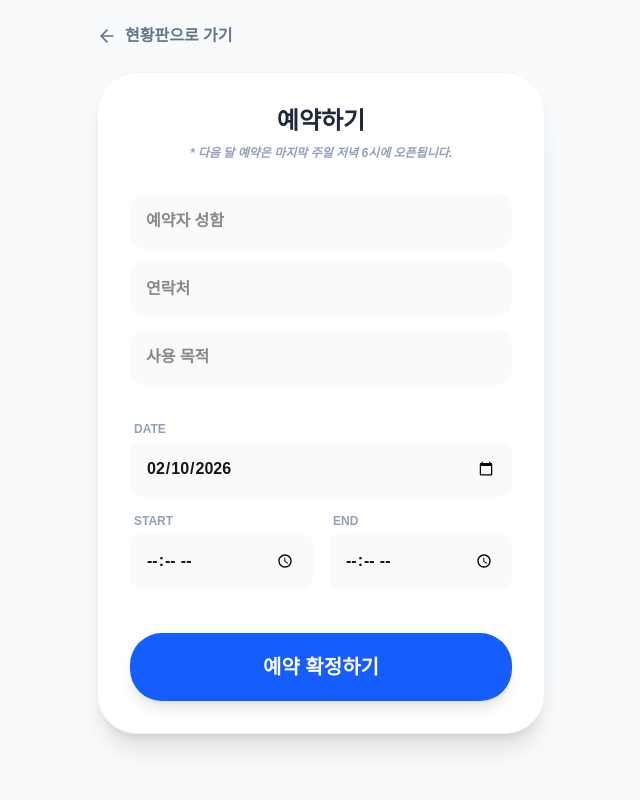
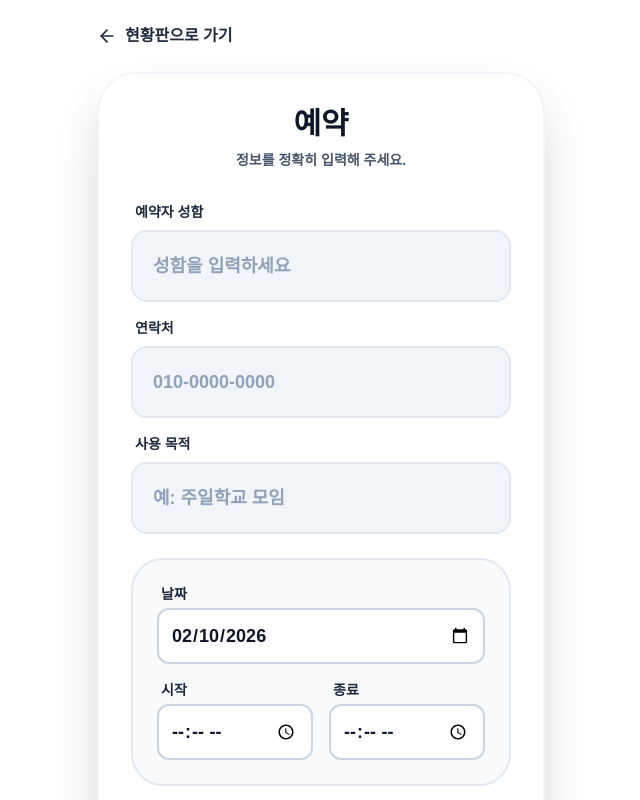
Before and after one commit to aucklandonnuri/onnuri-reserve, a Next.js app: page /reserve in a window 1280 px wide. Shown: the top 800 px of the page, without its empty margins (319-959 px from the left). Built offline with nearby package versions, Linux system fonts and the light colour scheme; no server answers.

Commit message:
UI 색감 개선 및 문구 최종 수정

```diff
--- a/app/reserve/page.tsx
+++ b/app/reserve/page.tsx
@@ -25,7 +25,6 @@ function ReserveContent() {
   const handleSubmit = async (e: React.FormEvent) => {
     e.preventDefault();
 
-    // 1. [예약 오픈 기간 제한] 매월 마지막 주일 저녁 6시 오픈 로직
     const today = new Date();
     const targetDate = new Date(formData.date);
 
@@ -34,31 +33,27 @@ function ReserveContent() {
     const targetMonth = targetDate.getMonth();
     const targetYear = targetDate.getFullYear();
 
-    // 이번 달보다 미래의 예약을 시도하는지 체크
     const isFutureMonth = (targetYear > thisYear) || (targetYear === thisYear && targetMonth > thisMonth);
 
     if (isFutureMonth) {
       const lastDayOfThisMonth = new Date(thisYear, thisMonth + 1, 0);
       const lastSunday = new Date(lastDayOfThisMonth);
       lastSunday.setDate(lastDayOfThisMonth.getDate() - lastDayOfThisMonth.getDay());
-      lastSunday.setHours(18, 0, 0, 0); // 저녁 6시 설정
+      lastSunday.setHours(18, 0, 0, 0);
 
-      // 다음 달 예약인데 아직 오픈 전인 경우
       if ((targetYear === thisYear && targetMonth === thisMonth + 1) || (thisMonth === 11 && targetMonth === 0)) {
         if (today < lastSunday) {
           const monthNames = ["1월", "2월", "3월", "4월", "5월", "6월", "7월", "8월", "9월", "10월", "11월", "12월"];
-          alert(`⚠️ ${monthNames[targetMonth]} 예약은 이번 달 마지막 주일(5일 전후) 저녁 6시부터 가능합니다.`);
+          // [수정완료] (5일 전후) 문구를 완전히 삭제했습니다.
+          alert(`⚠️ ${monthNames[targetMonth]} 예약은 이번 달 마지막 주일 저녁 6시부터 가능합니다.`);
           return;
         }
-      }
-      // 두 달 뒤 이상인 경우 무조건 차단
-      else {
+      } else {
         alert('⚠️ 예약은 한 달 단위로만 미리 가능합니다.');
         return;
       }
     }
 
-    // 2. [시간 역전 방지] 숫자로 변환하여 비교
     const startNum = parseInt(formData.startTime.replace(':', ''));
     const endNum = parseInt(formData.endTime.replace(':', ''));
 
@@ -72,7 +67,6 @@ function ReserveContent() {
     const startISO = `${formData.date}T${formData.startTime}:00`;
     const endISO = `${formData.date}T${formData.endTime}:00`;
 
-    // 3. [중복 체크] 현재 날짜의 해당 홀 예약 조회
     const { data: existing } = await supabase
       .from('bookings')
       .select('start_time, end_time')
@@ -90,11 +84,10 @@ function ReserveContent() {
     });
 
     if (isOverlapping) {
-      alert('⚠️ 이미 다른 예약이 있는 시간대입니다. 현황판을 확인해주세요.');
+      alert('⚠️ 이미 다른 예약이 있는 시간대입니다.');
       return;
     }
 
-    // 4. 데이터 저장
     const { error } = await supabase.from('bookings').insert([{
       hall_id: parseInt(hallId),
       user_name: formData.userName,
@@ -114,52 +107,64 @@ function ReserveContent() {
   };
 
   return (
-    <main className="min-h-screen bg-slate-50 p-6 flex flex-col items-center">
+    <main className="min-h-screen bg-white p-6 flex flex-col items-center">
       <div className="w-full max-w-md">
-        <button onClick={() => router.push('/')} className="mb-6 flex items-center gap-2 text-slate-500 font-bold">
+        <button onClick={() => router.push('/')} className="mb-6 flex items-center gap-2 text-slate-800 font-black">
           <ArrowLeft size={20} /> 현황판으로 가기
         </button>
 
-        <div className="bg-white p-8 rounded-[2.5rem] shadow-xl border border-slate-100">
-          <h2 className="text-2xl font-black text-slate-800 mb-2 text-center">
-            <span className="text-blue-600">{hallName}</span> 예약하기
+        <div className="bg-white p-8 rounded-[2.5rem] shadow-2xl border-2 border-slate-100">
+          <h2 className="text-3xl font-black text-slate-900 mb-2 text-center">
+            <span className="text-blue-700">{hallName}</span> 예약
           </h2>
-          <p className="text-center text-slate-400 text-xs mb-8 font-bold italic">
-            * 다음 달 예약은 마지막 주일 저녁 6시에 오픈됩니다.
+          <p className="text-center text-slate-600 text-sm mb-8 font-bold">
+            정보를 정확히 입력해 주세요.
           </p>
 
-          <form onSubmit={handleSubmit} className="space-y-5">
-            <div className="space-y-3">
-              <input required type="text" placeholder="예약자 성함" className="w-full p-4 bg-slate-50 border-none rounded-2xl font-bold"
-                onChange={e => setFormData({...formData, userName: e.target.value})} />
-              <input required type="tel" placeholder="연락처" className="w-full p-4 bg-slate-50 border-none rounded-2xl font-bold"
-                onChange={e => setFormData({...formData, userPhone: e.target.value})} />
-              <input required type="text" placeholder="사용 목적" className="w-full p-4 bg-slate-50 border-none rounded-2xl font-bold"
-                onChange={e => setFormData({...formData, purpose: e.target.value})} />
+          <form onSubmit={handleSubmit} className="space-y-6">
+            <div className="space-y-4">
+              <div>
+                <label className="block text-sm font-black text-slate-800 mb-2 ml-1 text-lg">예약자 성함</label>
+                <input required type="text" placeholder="성함을 입력하세요"
+                  className="w-full p-5 bg-slate-100 border-2 border-slate-200 rounded-2xl font-black text-slate-900 placeholder:text-slate-400 text-lg outline-none focus:border-blue-600"
+                  onChange={e => setFormData({...formData, userName: e.target.value})} />
+              </div>
+              <div>
+                <label className="block text-sm font-black text-slate-800 mb-2 ml-1 text-lg">연락처</label>
+                <input required type="tel" placeholder="010-0000-0000"
+                  className="w-full p-5 bg-slate-100 border-2 border-slate-200 rounded-2xl font-black text-slate-900 placeholder:text-slate-400 text-lg outline-none focus:border-blue-600"
+                  onChange={e => setFormData({...formData, userPhone: e.target.value})} />
+              </div>
+              <div>
+                <label className="block text-sm font-black text-slate-800 mb-2 ml-1 text-lg">사용 목적</label>
+                <input required type="text" placeholder="예: 주일학교 모임"
+                  className="w-full p-5 bg-slate-100 border-2 border-slate-200 rounded-2xl font-black text-slate-900 placeholder:text-slate-400 text-lg outline-none focus:border-blue-600"
+                  onChange={e => setFormData({...formData, purpose: e.target.value})} />
+              </div>
             </div>
 
-            <div className="pt-4 space-y-4">
+            <div className="p-6 bg-slate-50 rounded-[2rem] border-2 border-slate-200 space-y-4">
               <div className="flex flex-col gap-1">
-                <span className="text-xs font-bold text-slate-400 ml-1 uppercase">Date</span>
-                <input required type="date" value={formData.date} className="w-full p-4 bg-slate-50 border-none rounded-xl font-bold"
+                <span className="text-sm font-black text-slate-800 ml-1">날짜</span>
+                <input required type="date" value={formData.date} className="w-full p-3 bg-white border-2 border-slate-300 rounded-xl font-black text-slate-900 text-lg"
                   onChange={e => setFormData({...formData, date: e.target.value})} />
               </div>
               <div className="grid grid-cols-2 gap-4">
                 <div className="flex flex-col gap-1">
-                  <span className="text-xs font-bold text-slate-400 ml-1 uppercase">Start</span>
-                  <input required type="time" className="w-full p-4 bg-slate-50 border-none rounded-xl font-bold"
+                  <span className="text-sm font-black text-slate-800 ml-1">시작</span>
+                  <input required type="time" className="w-full p-3 bg-white border-2 border-slate-300 rounded-xl font-black text-slate-900 text-lg uppercase"
                     onChange={e => setFormData({...formData, startTime: e.target.value})} />
                 </div>
                 <div className="flex flex-col gap-1">
-                  <span className="text-xs font-bold text-slate-400 ml-1 uppercase">End</span>
-                  <input required type="time" className="w-full p-4 bg-slate-50 border-none rounded-xl font-bold"
+                  <span className="text-sm font-black text-slate-800 ml-1">종료</span>
+                  <input required type="time" className="w-full p-3 bg-white border-2 border-slate-300 rounded-xl font-black text-slate-900 text-lg uppercase"
                     onChange={e => setFormData({...formData, endTime: e.target.value})} />
                 </div>
               </div>
             </div>
 
-            <button type="submit" className="w-full py-5 bg-blue-600 text-white rounded-[2rem] font-black text-xl shadow-lg mt-6 active:scale-95 transition-all">
-              예약 확정하기
+            <button type="submit" className="w-full py-6 bg-blue-700 text-white rounded-[2rem] font-black text-2xl shadow-xl mt-4 active:scale-95 transition-all">
+              예약 신청하기
             </button>
           </form>
         </div>
@@ -170,7 +175,7 @@ function ReserveContent() {
 
 export default function ReservePage() {
   return (
-    <Suspense fallback={<div className="p-20 text-center font-bold">시스템 로딩 중...</div>}>
+    <Suspense fallback={<div className="p-20 text-center font-black text-slate-900">시스템 로딩 중...</div>}>
       <ReserveContent />
     </Suspense>
   );
```
